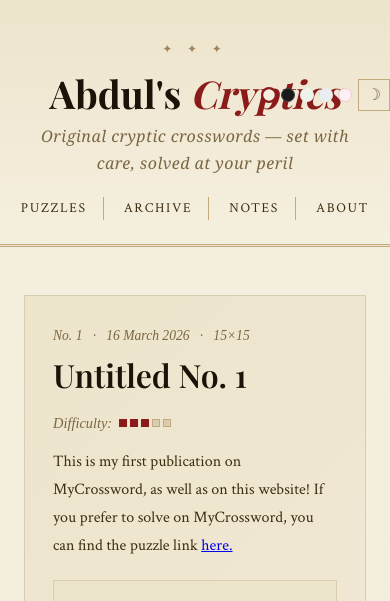
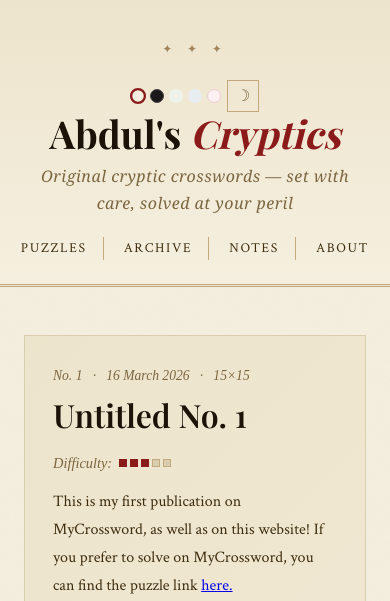
Before and after one commit to abdulkhaleddd/abdulkhaleddd.github.io, a Jekyll site: the page built from _puzzles/puzzle-001.md, in a window 390 px wide. Shown: the top 601 px of the page. Built offline with Jekyll 4.4.1, drawn with Linux system fonts in a browser that asks for light colours; some web fonts are replaced; a script that is not in the unit is left out; grey boxes are pictures that could not be loaded.

Commit message:
Update main.css

```diff
--- a/assets/css/main.css
+++ b/assets/css/main.css
@@ -632,3 +632,27 @@
 body.layout-puzzle .sidebar {
   display: none;
 }
+
+/* MOBILE PUZZLE EMBED */
+@media (max-width: 600px) {
+  .puzzle-embed-box {
+    padding: 0;
+  }
+
+  .puzzle-embed-box iframe {
+    height: 100svh;
+  }
+}
+
+@media (max-width: 500px) {
+  .theme-controls {
+    position: static;
+    justify-content: center;
+    padding: 0.5rem 0 0;
+    flex-direction: row-reverse;
+  }
+
+  header .container {
+    position: static;
+  }
+}
```
